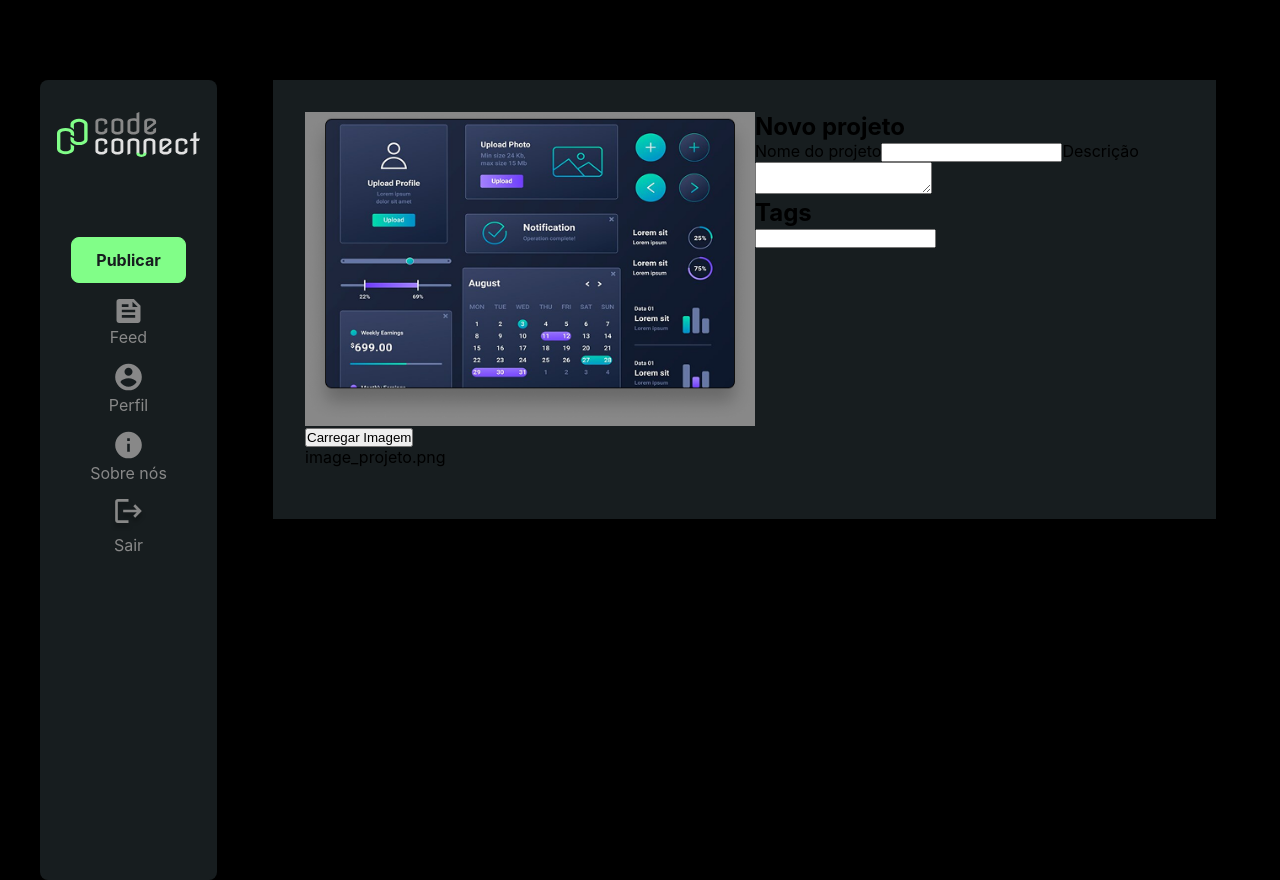
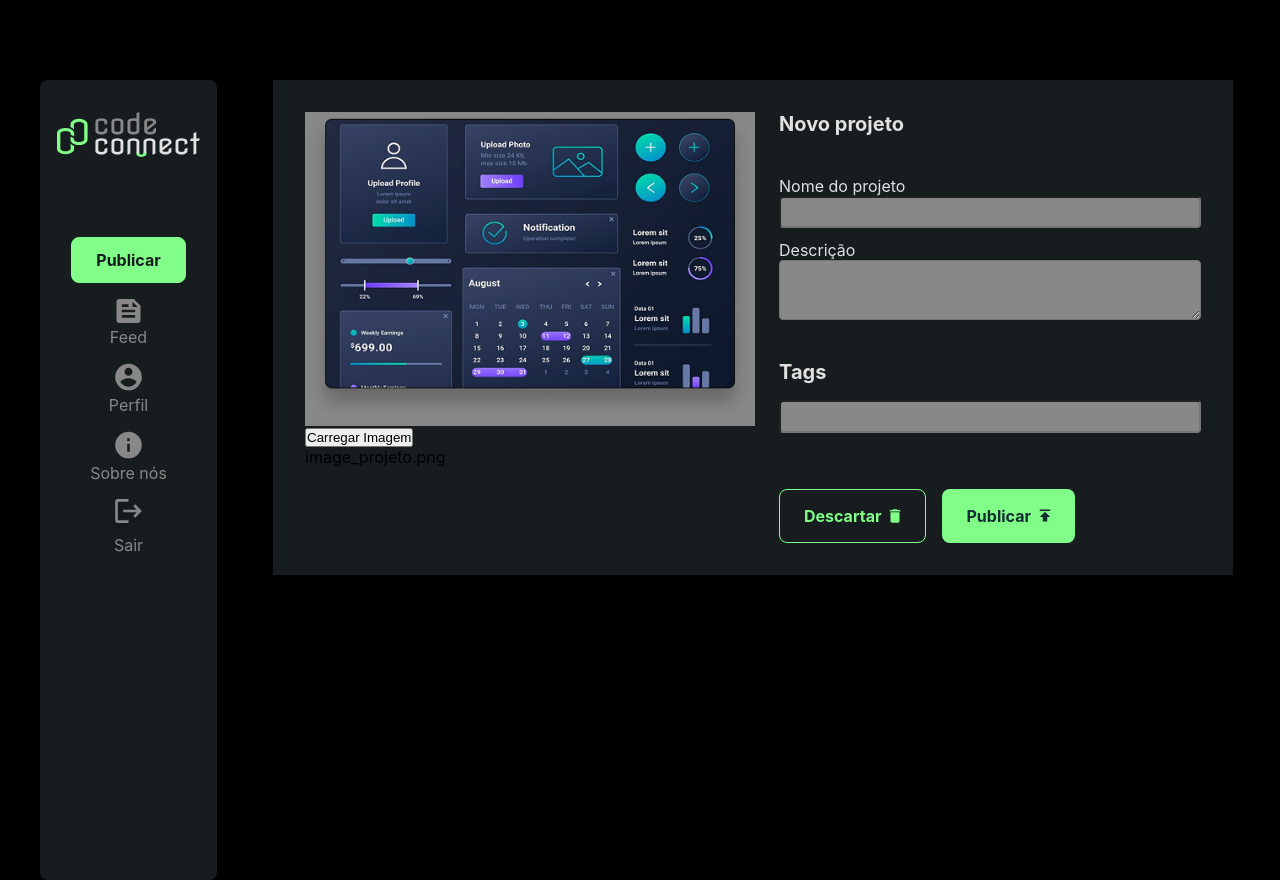
Before and after one commit to danielcoosta1/2codeconnect, a React (Vite) app: page /publicar in a window 1280 px wide. Built offline with nearby package versions, Linux system fonts and the light colour scheme.

Commit message:
Finalizando a estilização e forma da parte direita do ContainerPublicar

```diff
--- a/src/pages/Publicar/index.jsx
+++ b/src/pages/Publicar/index.jsx
@@ -1,5 +1,9 @@
 import ContainerMain from "../../components/ContainerMain";
+
 import {
+    BotaoDescartar,
+  BotaoPublicar,
+  ContainerBotoes,
   ContainerDireito,
   ContainerEsquerdo,
   ContainerImgUpload,
@@ -8,10 +12,15 @@ import {
   ContainerMainPublicar,
   ContainerTags,
   ImgUpload,
+  InputDescricaoProjeto,
+  InputNomeProjeto,
   Tags,
   UploadButton,
 } from "./styles";
-import imgDefault from "./assets/img-default-upload.png"
+
+import imgDefault from "./assets/img-default-upload.png";
+import iconeTrash from "./assets/icones/trash.svg";
+import arrowForward from "./assets/icones/arrow_forward.svg";
 const Publicar = () => {
   return (
     <ContainerMain>
@@ -29,16 +38,30 @@ const Publicar = () => {
         <ContainerDireito>
           <h2>Novo projeto</h2>
           <ContainerInfoProjeto>
-            <label>Nome do projeto</label>
-            <input type="text" />
-            <label>Descrição</label>
-            <textarea />
+            <InputNomeProjeto>
+              <label htmlFor="nomeProjeto">Nome do projeto</label>
+              <input id="nomeProjeto" type="text" />
+            </InputNomeProjeto>
+            <InputDescricaoProjeto>
+              <label>Descrição</label>
+              <textarea />
+            </InputDescricaoProjeto>
           </ContainerInfoProjeto>
           <ContainerTags>
             <h2>Tags</h2>
             <input type="text" />
             <Tags></Tags>
           </ContainerTags>
+          <ContainerBotoes>
+            <BotaoDescartar>
+              <p>Descartar</p>
+              <img src={iconeTrash} />
+            </BotaoDescartar>
+            <BotaoPublicar>
+              <p>Publicar</p>
+              <img src={arrowForward} />
+            </BotaoPublicar>
+          </ContainerBotoes>
         </ContainerDireito>
       </ContainerMainPublicar>
     </ContainerMain>
--- a/src/pages/Publicar/styles.js
+++ b/src/pages/Publicar/styles.js
@@ -1,31 +1,101 @@
 import styled from "styled-components";
 
 export const ContainerMainPublicar = styled.section`
-background-color: #171D1F;
-display: flex;
-padding: 2rem;
-
+  background-color: #171d1f;
+  display: flex;
+  padding: 2rem;
+  gap: 1.5rem;
+  min-width: 60rem;
+  input {
+    padding: 0.5em 1.5em;
+    background-color: #888888;
+    border-radius: 4px;
+  }
 `;
 
 export const ContainerEsquerdo = styled.div``;
 
 export const ContainerImgUpload = styled.div`
-background-color: #888888;
-
+  background-color: #888888;
 `;
 
 export const ImgUpload = styled.img`
-max-width: 450px;
+  width: 450px;
 `;
 
 export const UploadButton = styled.button``;
 
 export const ContainerInfoImgUpload = styled.div``;
 
-export const ContainerDireito = styled.section``;
+export const ContainerDireito = styled.section`
+  width: 50%;
+  display: flex;
+  flex-direction: column;
+  gap: 2.5rem;
+  color: #e1e1e1;
 
-export const ContainerInfoProjeto = styled.div``;
+  h2 {
+    font-size: 1.25rem;
+  }
+`;
 
-export const ContainerTags = styled.div``;
+export const ContainerInfoProjeto = styled.div`
+  display: flex;
+  flex-direction: column;
+  gap: 0.75rem;
+`;
+
+export const InputNomeProjeto = styled.div`
+  display: flex;
+  flex-direction: column;
+`;
+
+export const InputDescricaoProjeto = styled.div`
+  display: flex;
+  flex-direction: column;
+  textarea {
+    background-color: #888888;
+    border-radius: 4px;
+    min-height: 60px;
+  }
+`;
+
+export const ContainerTags = styled.div`
+display: flex;
+flex-direction: column;
+gap: 1em;
+`;
 
 export const Tags = styled.div``;
+
+export const ContainerBotoes = styled.div`
+  display: flex;
+  gap: 1rem;
+  width: 100%;
+  font-weight: bold;
+`;
+
+export const BotaoDescartar = styled.div`
+  display: flex;
+  gap: 0.5em;
+  border: 1px solid #81fe88;
+  color: #81fe88;
+  background-color: transparent;
+  padding: 1rem 1.5rem;
+  border-radius: 8px;
+  cursor: pointer;
+`;
+
+export const BotaoPublicar = styled.div`
+  display: flex;
+  gap: 0.5em;
+  align-items: center;
+  justify-content: center;
+
+  border: none;
+  background-color: #81fe88;
+  color: #132e35;
+  padding: 1rem 1.5rem;
+  border-radius: 8px;
+  cursor: pointer;
+`;
```
Also changed, not shown: src/pages/Publicar/assets/icones/arrow_forward.svg (added), src/pages/Publicar/assets/icones/trash.svg (added).
